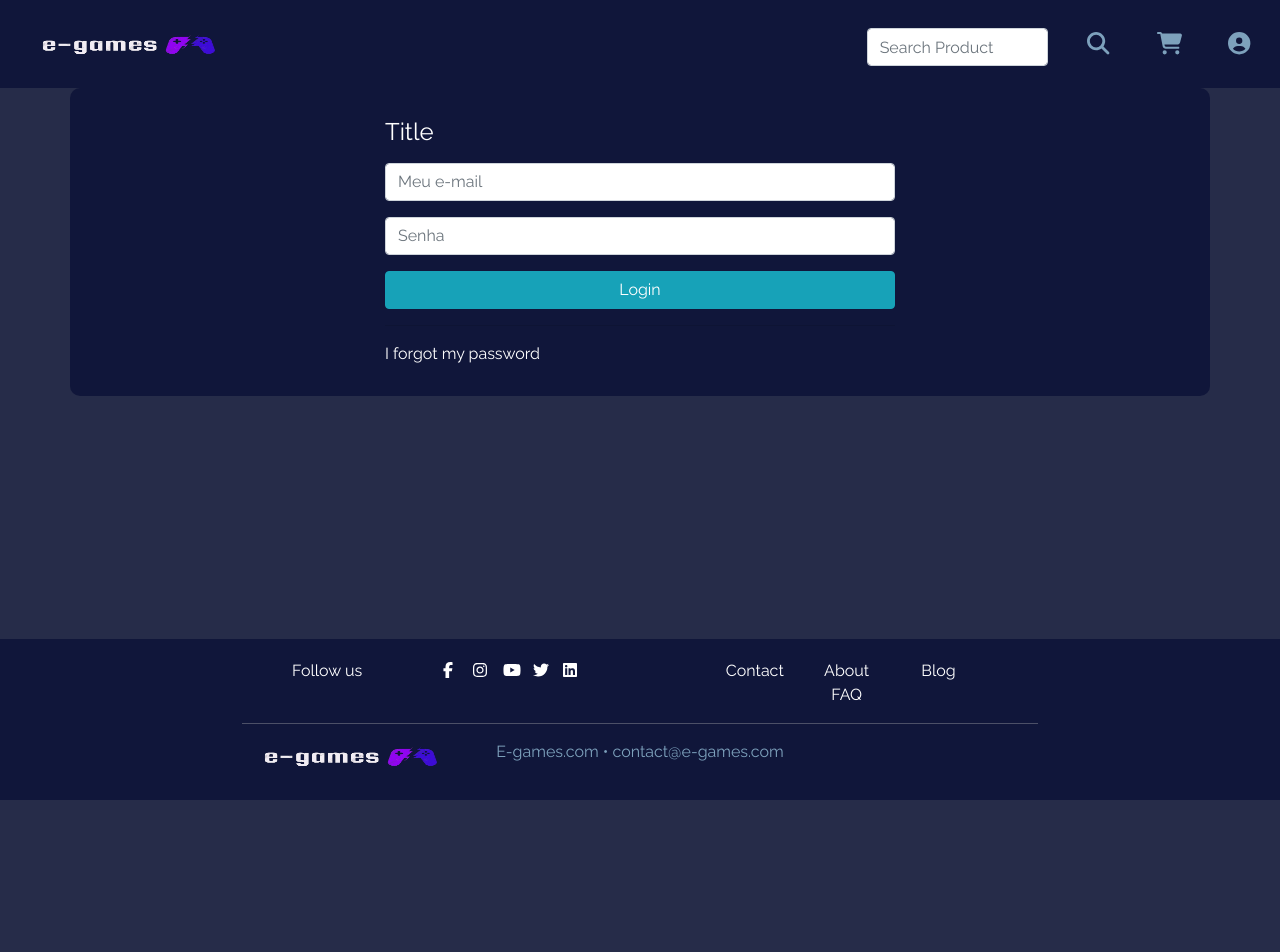
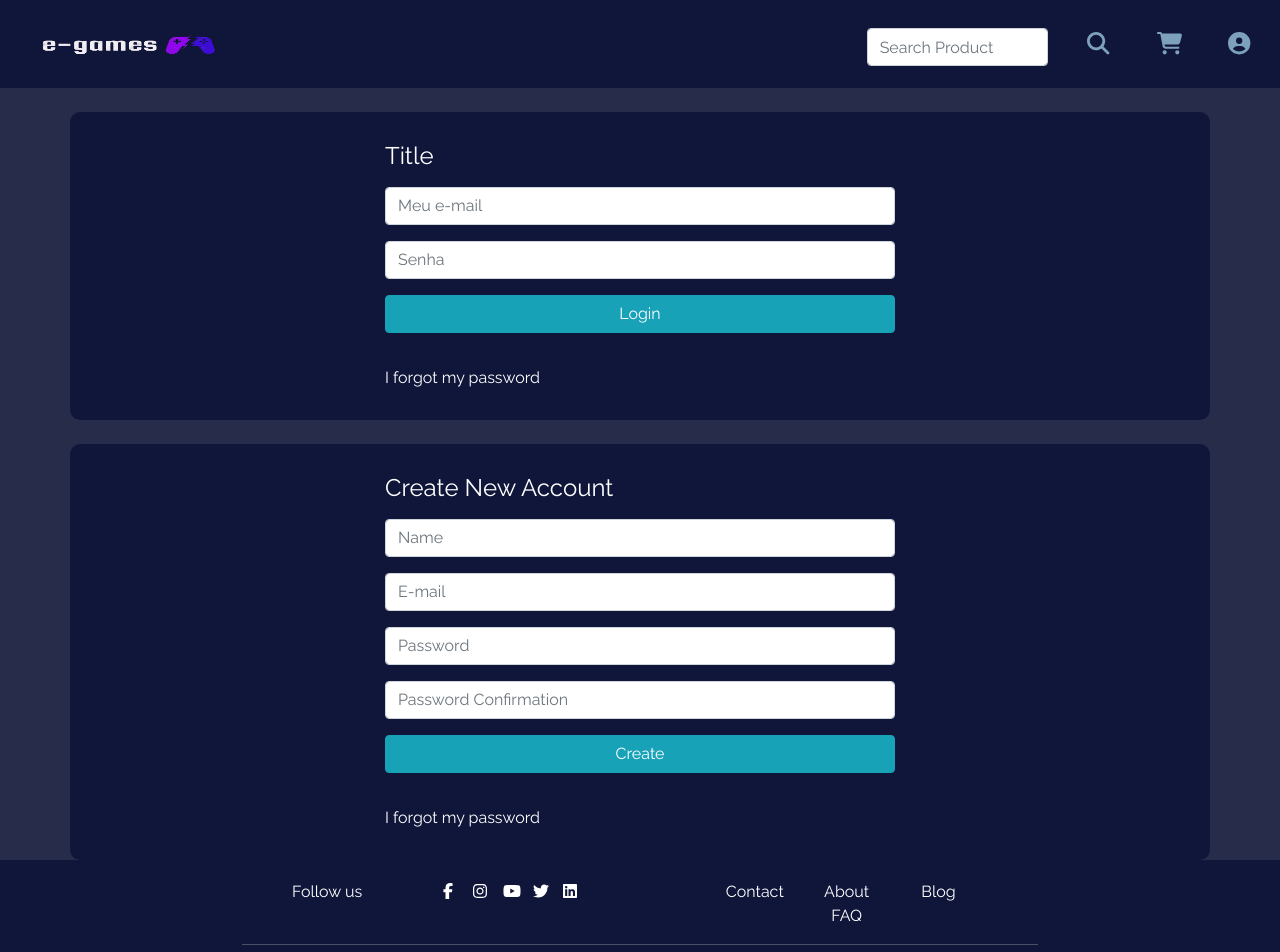
Before and after one commit to brandaoplaster/e-games-web, a Next.js app: page /auth/login in a window 1280 px wide. Shown: the top 952 px of the page. Before the commit the page ends 800 px from the top, so only its background shows below. Built offline with nearby package versions, Linux system fonts and the light colour scheme.

Commit message:
feat: Adding sign up form in auth login

```diff
--- a/src/pages/auth/login/index.tsx
+++ b/src/pages/auth/login/index.tsx
@@ -1,11 +1,15 @@
 import React from "react";
 import MainComponent from "@/components/shared/main-component";
 import LoginForm from "@/components/login-form";
+import SignUpForm from "@/components/sign-up-form";
 
 const Login: React.FC = () => {
   return (
     <MainComponent>
+      <br />
       <LoginForm titlePhrase="Title" buttonPhrase="Login" />
+      <br />
+      <SignUpForm titlePhrase="Create New Account" buttonPhrase="Create" />
     </MainComponent>
   );
 };
```
